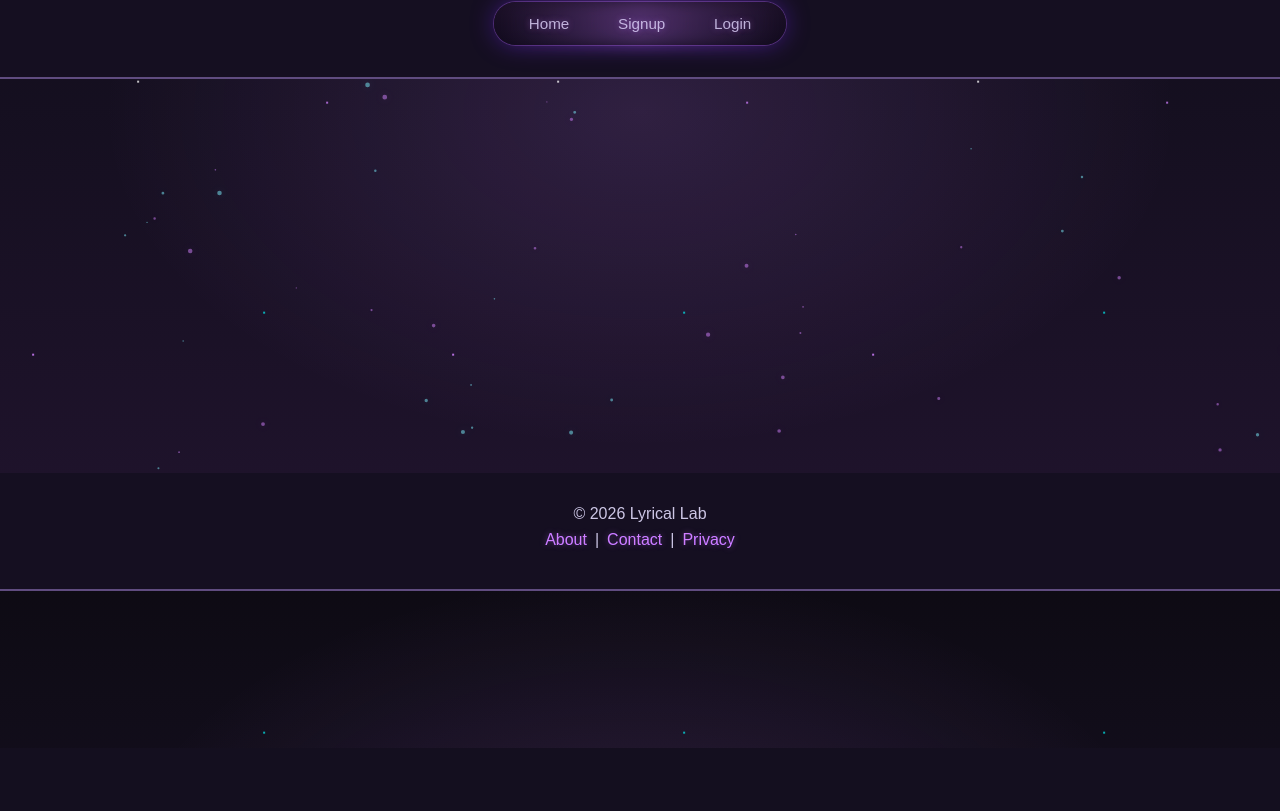
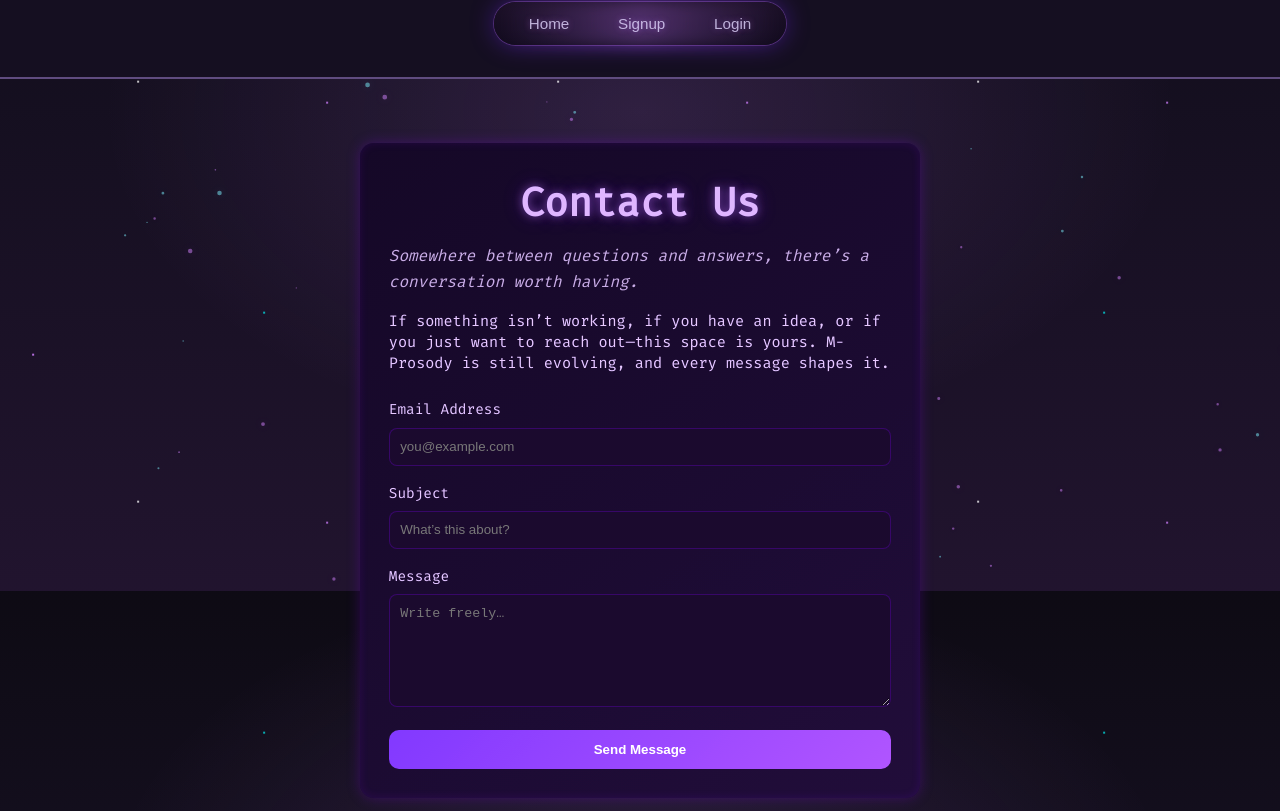
Before and after one commit to TripleMCodes/Lyrical-Lab-V1, a SvelteKit app in the folder my-app/: page /contact in a window 1280 px wide. Shown: the part 209-1020 px from the top of the page. Before the commit the page ends 957 px from the top, so only its background shows below. Built offline with nearby package versions, Linux system fonts and the light colour scheme.

Commit message:
add contact page

```diff
--- a/my-app/src/routes/contact/+page.svelte
+++ b/my-app/src/routes/contact/+page.svelte
@@ -0,0 +1,158 @@
+<!-- M-Prosody Contact Page (Svelte 5 with Runes) -->
+<script>
+	let email = $state('');
+	let subject = $state('');
+	let message = $state('');
+	let isSending = $state(false);
+	let status = $state('');
+
+	async function handleSubmit() {
+		isSending = true;
+		status = '';
+
+		try {
+			// Replace with your actual API endpoint
+			const res = await fetch('/api/contact', {
+				method: 'POST',
+				headers: {
+					'Content-Type': 'application/json'
+				},
+				body: JSON.stringify({ email, subject, message })
+			});
+
+			if (!res.ok) throw new Error('Failed to send message');
+
+			status = 'Message received. Thank you.';
+			email = '';
+			subject = '';
+			message = '';
+		} catch (err) {
+			console.error(err);
+			status = 'Something went wrong. Please try again.';
+		} finally {
+			isSending = false;
+		}
+	}
+</script>
+
+<div class="contact-container">
+	<h1>Contact Us</h1>
+	<p class="subtitle">
+		Somewhere between questions and answers, there’s a conversation worth having.
+	</p>
+
+	<p class="intro">
+		If something isn’t working, if you have an idea, or if you just want to reach out—this space is yours.
+		M-Prosody is still evolving, and every message shapes it.
+	</p>
+
+	<form on:submit|preventDefault={handleSubmit}>
+		<label>
+			Email Address
+			<input type="email" bind:value={email} placeholder="you@example.com" required />
+		</label>
+
+		<label>
+			Subject
+			<input type="text" bind:value={subject} placeholder="What’s this about?" required />
+		</label>
+
+		<label>
+			Message
+			<textarea bind:value={message} placeholder="Write freely…" rows="6" required></textarea>
+		</label>
+
+		<button type="submit" disabled={isSending}>
+			{isSending ? 'Sending…' : 'Send Message'}
+		</button>
+
+		{#if status}
+			<p class="status">{status}</p>
+		{/if}
+	</form>
+</div>
+
+<style>
+	.contact-container {
+		max-width: 560px;
+		margin: 3rem auto;
+		padding: 1.8rem;
+		border-radius: 14px;
+		background: linear-gradient(145deg, #140824, #1f0d36);
+		box-shadow:
+			0 0 14px rgba(128, 0, 255, 0.25),
+			inset 0 0 10px rgba(128, 0, 255, 0.12);
+		color: #e2c6ff;
+		font-family: 'Fira Mono', monospace;
+	}
+
+	h1 {
+		margin-bottom: 0.5rem;
+		color: #d8b3ff;
+	}
+
+	.subtitle {
+		opacity: 0.85;
+		margin-bottom: 1rem;
+		font-style: italic;
+	}
+
+	.intro {
+		font-size: 0.95rem;
+		margin-bottom: 1.5rem;
+		line-height: 1.4;
+	}
+
+	label {
+		display: block;
+		margin-bottom: 1rem;
+		font-size: 0.9rem;
+	}
+
+	input,
+	textarea {
+		width: 100%;
+		margin-top: 0.4rem;
+		padding: 0.65rem;
+		border-radius: 8px;
+		border: 1px solid rgba(128, 0, 255, 0.25);
+		background: #1a0a2b;
+		color: #e2c6ff;
+		outline: none;
+		transition: 0.2s ease;
+	}
+
+	input:focus,
+	textarea:focus {
+		border-color: #a855f7;
+		box-shadow: 0 0 8px rgba(168, 85, 247, 0.4);
+	}
+
+	button {
+		width: 100%;
+		padding: 0.75rem;
+		border: none;
+		border-radius: 10px;
+		background: linear-gradient(135deg, #7c3aed, #a855f7);
+		color: white;
+		cursor: pointer;
+		transition: 0.2s ease;
+		font-weight: 600;
+	}
+
+	button:hover {
+		transform: translateY(-2px);
+		box-shadow: 0 0 12px rgba(168, 85, 247, 0.5);
+	}
+
+	button:disabled {
+		opacity: 0.6;
+		cursor: not-allowed;
+	}
+
+	.status {
+		margin-top: 1rem;
+		font-size: 0.9rem;
+		opacity: 0.9;
+	}
+</style>
```
